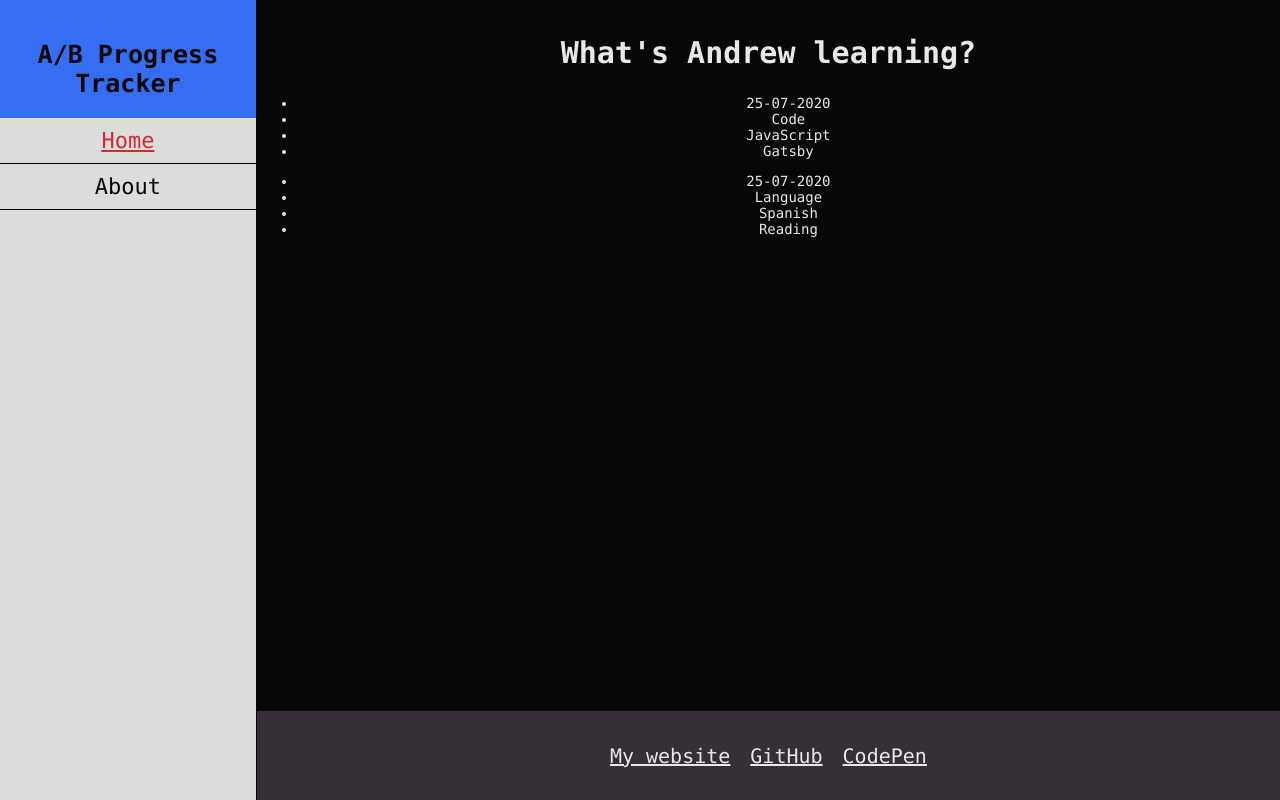
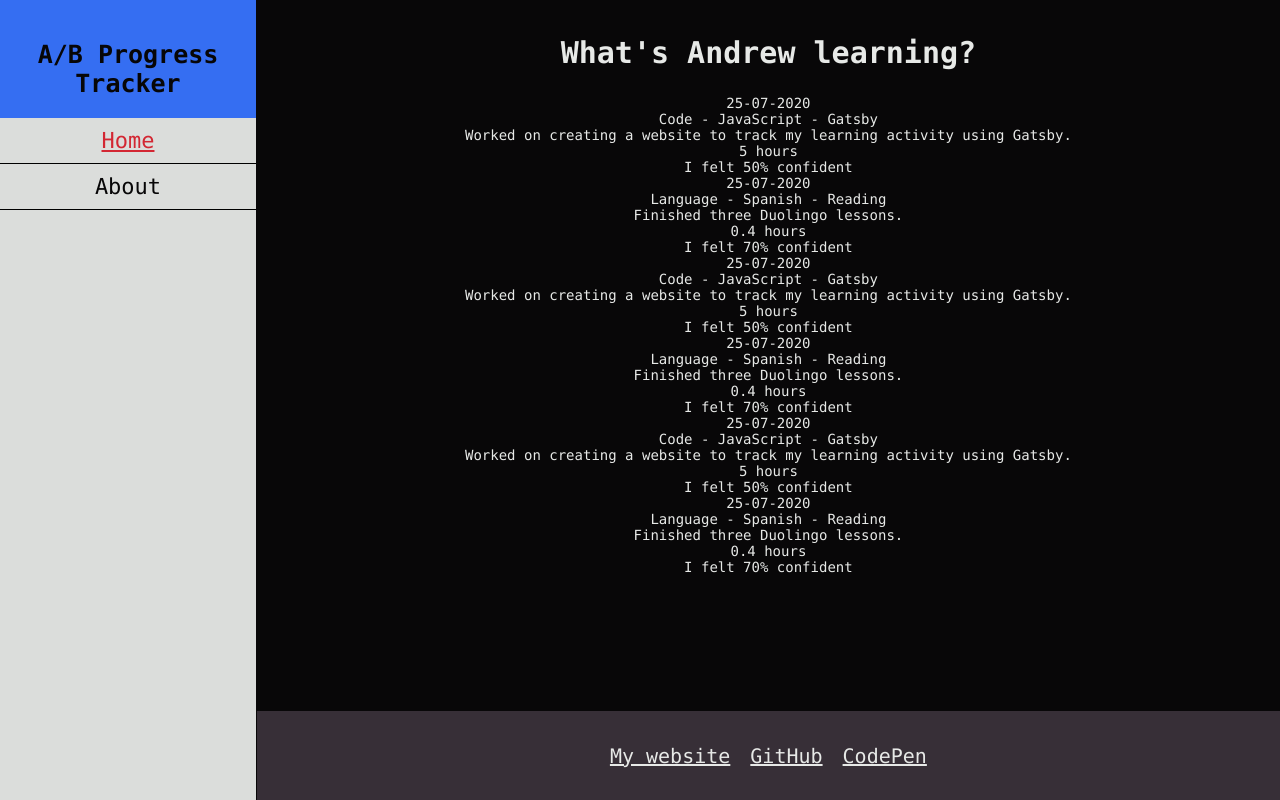
Before and after one commit to andrew-braun/progress-tracker, a Gatsby site: page / in a window 1280 px wide. Built offline with nearby package versions, Linux system fonts and the light colour scheme; Gatsby itself is replaced by a stand-in of ours.

Commit message:
changed props passed to entry

```diff
--- a/src/components/activityLog.js
+++ b/src/components/activityLog.js
@@ -25,7 +25,9 @@ export default function ActivityLog() {
     const data = dataQuery.allTrackerJson.edges;
     return (
         <div className="activity-log">
-            <LogEntry logData={data} />
+            {data.map(( { node }, index) => (
+                <LogEntry logData={node} index={index}/>
+            ))}
         </div>
     )
 }
--- a/src/components/layout.css
+++ b/src/components/layout.css
@@ -71,6 +71,8 @@ a:hover {
 }
 
 .left-bar-inner-container {
+	position: fixed;
+	max-width: 20vw;
 	height: 100%;
 	background-color: var(--main-text);
 	opacity: 0.95;
--- a/src/components/layout.js
+++ b/src/components/layout.js
@@ -31,7 +31,7 @@ export default function Layout({ children }) {
       <aside class="left-bar left-bar-toggle">
         <input type="checkbox" class="hamburger-menu-button" id="hamburger-menu-button">
         </input>
-        <label class="hamburger-menu-label" htmlFor="hamburger-menu-button" id="hamburger-menu-label">
+        <label class="hamburger-menu-label" htmlFor="hamburger-menu-button" id="hamburger-menu-label" >
           <span class="hamburger-bar"></span>
           <span class="hamburger-bar"></span>
           <span class="hamburger-bar"></span>
--- a/src/components/logEntry.js
+++ b/src/components/logEntry.js
@@ -3,15 +3,32 @@ import React from 'react'
 export default function LogEntry(props) {
     return (
         <div class="log-entry">
-            {props.logData.map(( { node }, index) => (
-                <ul>
-                    <li>{node.date}</li>
-                    <li>{node.mainCategory}</li>
-                    <li>{node.subCategory}</li>
-                    <li>{node.focus}</li>
-                </ul>
-                )
-            )}
+                <article className="log-entry-content">
+                    <div className="entry-date">
+                        {props.logData.date}
+                    </div>
+                    <div className="entry-categories">
+                        <span className="entry-main-category">
+                            {`${props.logData.mainCategory} - `}
+                        </span>
+                        <span className="entry-main-category">
+                            {`${props.logData.subCategory} - `}
+                        </span>
+                        <span className="entry-main-category">
+                            {`${props.logData.focus}`}
+                        </span>
+                    </div>
+                    <div className="entry-description">
+                        {props.logData.description}
+                    </div>
+                    <div className="entry-hours">
+                        {`${props.logData.hours} hours`}
+                    </div>
+                    <div className="entry-confidence">
+                        {`I felt ${props.logData.confidence * 100}% confident`}
+                    </div>
+                </article>
+
         </div>
     )
 }
--- a/src/data/tracker.json
+++ b/src/data/tracker.json
@@ -18,5 +18,46 @@
         "hours": 0.4,
         "confidence": 0.7,
         "keywords": ""
+    },
+    {
+        "date": "25-07-2020",
+        "mainCategory": "Code",
+        "subCategory": "JavaScript",
+        "focus": "Gatsby",
+        "description": "Worked on creating a website to track my learning activity using Gatsby.",
+        "hours": 5,
+        "confidence": 0.5,
+        "keywords": "JS, JavaScript, Gatsby, GraphQL, React, static site"
+    },
+    {
+        "date": "25-07-2020",
+        "mainCategory": "Language",
+        "subCategory": "Spanish",
+        "focus": "Reading",
+        "description": "Finished three Duolingo lessons.",
+        "hours": 0.4,
+        "confidence": 0.7,
+        "keywords": ""
+    },
+    {
+        "date": "25-07-2020",
+        "mainCategory": "Code",
+        "subCategory": "JavaScript",
+        "focus": "Gatsby",
+        "description": "Worked on creating a website to track my learning activity using Gatsby.",
+        "hours": 5,
+        "confidence": 0.5,
+        "keywords": "JS, JavaScript, Gatsby, GraphQL, React, static site"
+    },
+    {
+        "date": "25-07-2020",
+        "mainCategory": "Language",
+        "subCategory": "Spanish",
+        "focus": "Reading",
+        "description": "Finished three Duolingo lessons.",
+        "hours": 0.4,
+        "confidence": 0.7,
+        "keywords": ""
     }
+
 ]
--- a/src/pages/index.js
+++ b/src/pages/index.js
@@ -5,14 +5,12 @@ import ActivityLog from "../components/activityLog"
 export default function Home() {
   return (
     <Layout>
-      <div className="main-container" id="home-main">
-        <main className="main-container">
+      <main className="main-container" id="home-main">
           <h2>What's Andrew learning?</h2>
           <section className="activity-log-container">
             {<ActivityLog />}
           </section>
-        </main>
-      </div>
+      </main>
     </Layout>
   )
 }
```
